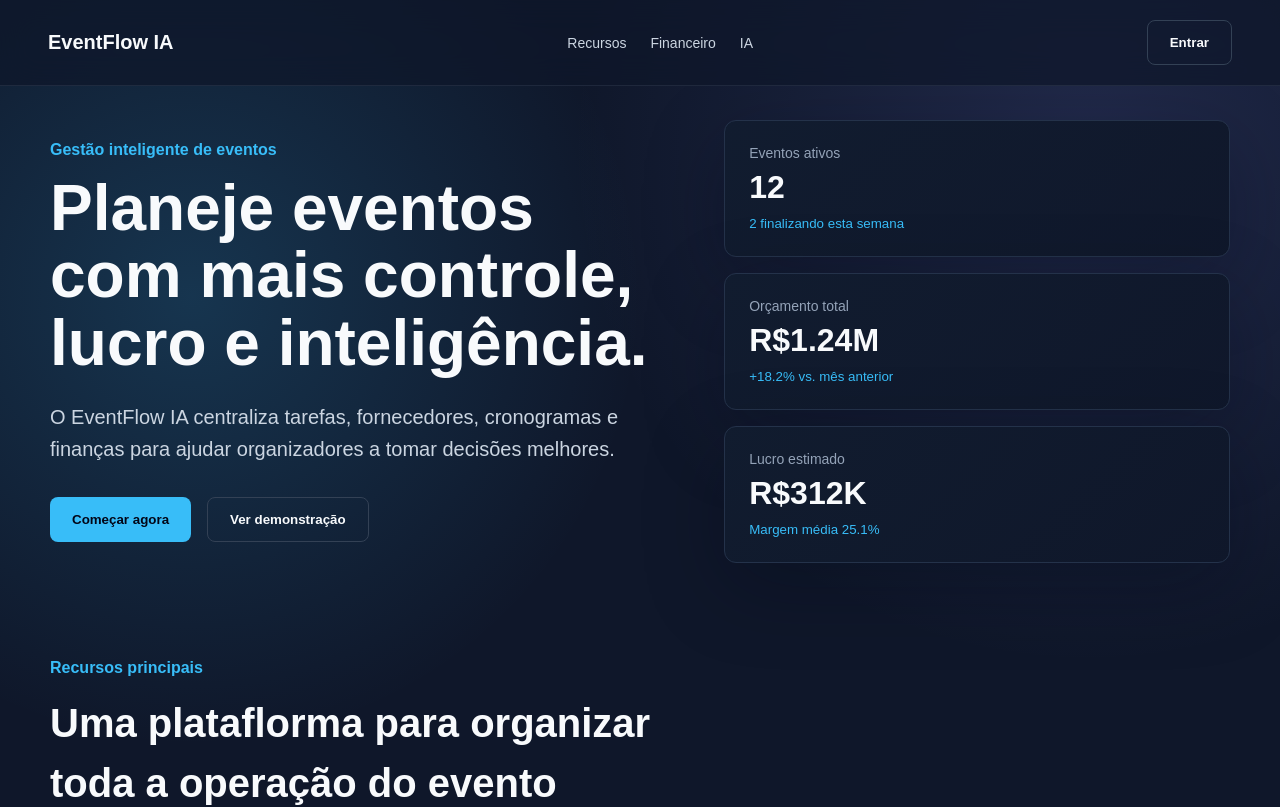
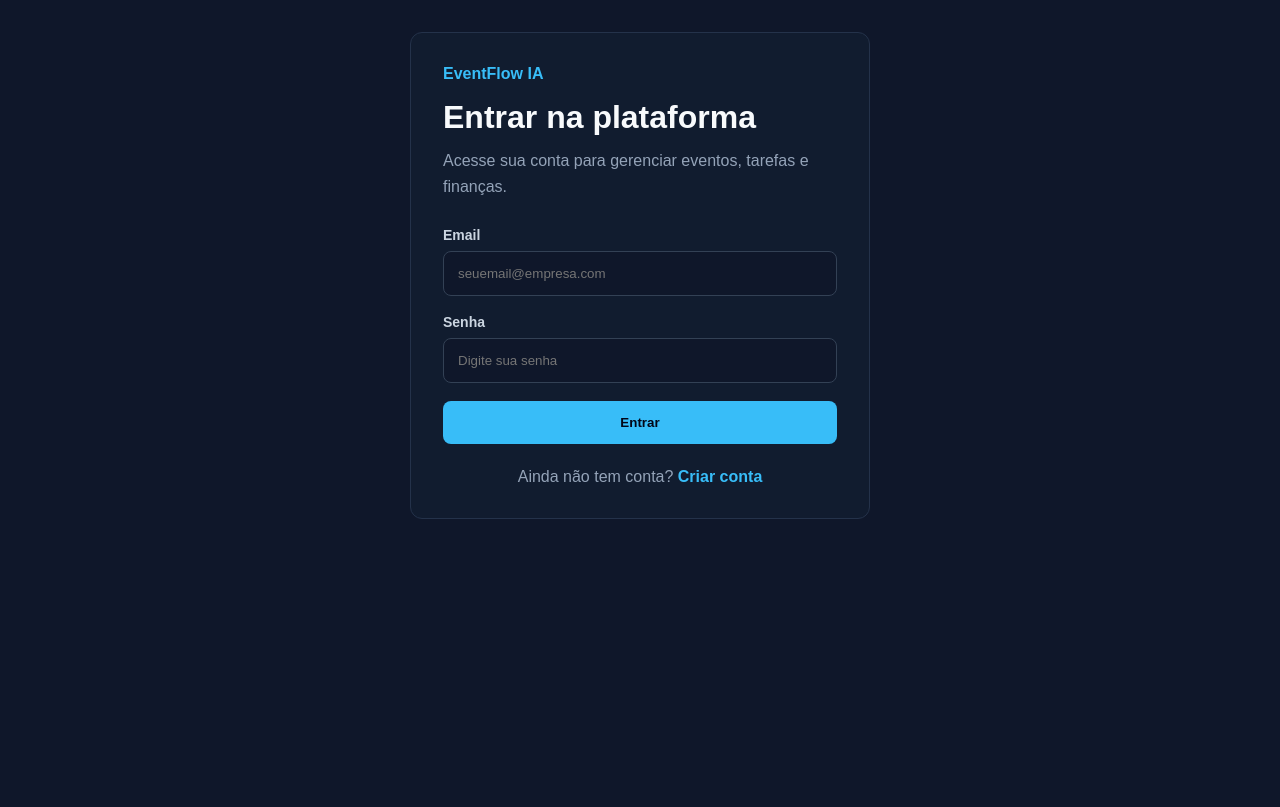
Before and after one commit to viniciuslopes1023-spec/EVENTFLOW-IA, a React (Vite) app in the folder frontend/app/: page / in a window 1280 px wide. Shown: the top 807 px of the page. Built offline with nearby package versions, Linux system fonts and the light colour scheme.

Commit message:
feat: render LoginPage in App component

```diff
--- a/frontend/app/src/App.tsx
+++ b/frontend/app/src/App.tsx
@@ -1,7 +1,7 @@
-import { LandingPage } from './pages/landingPage';
+import { LoginPage } from './pages/LoginPage';
 
 function App() {
-  return <LandingPage />;
+  return <LoginPage />;
 }
 
 export default App;
```
